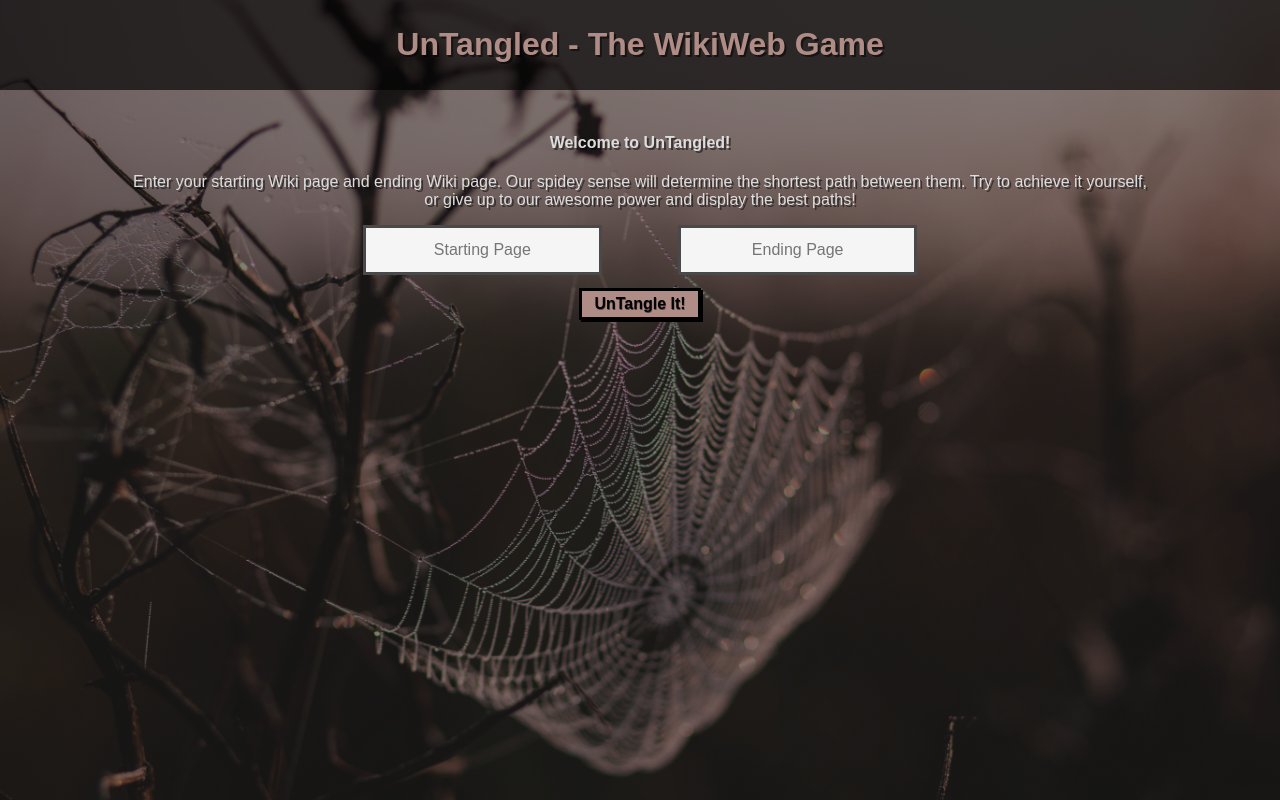
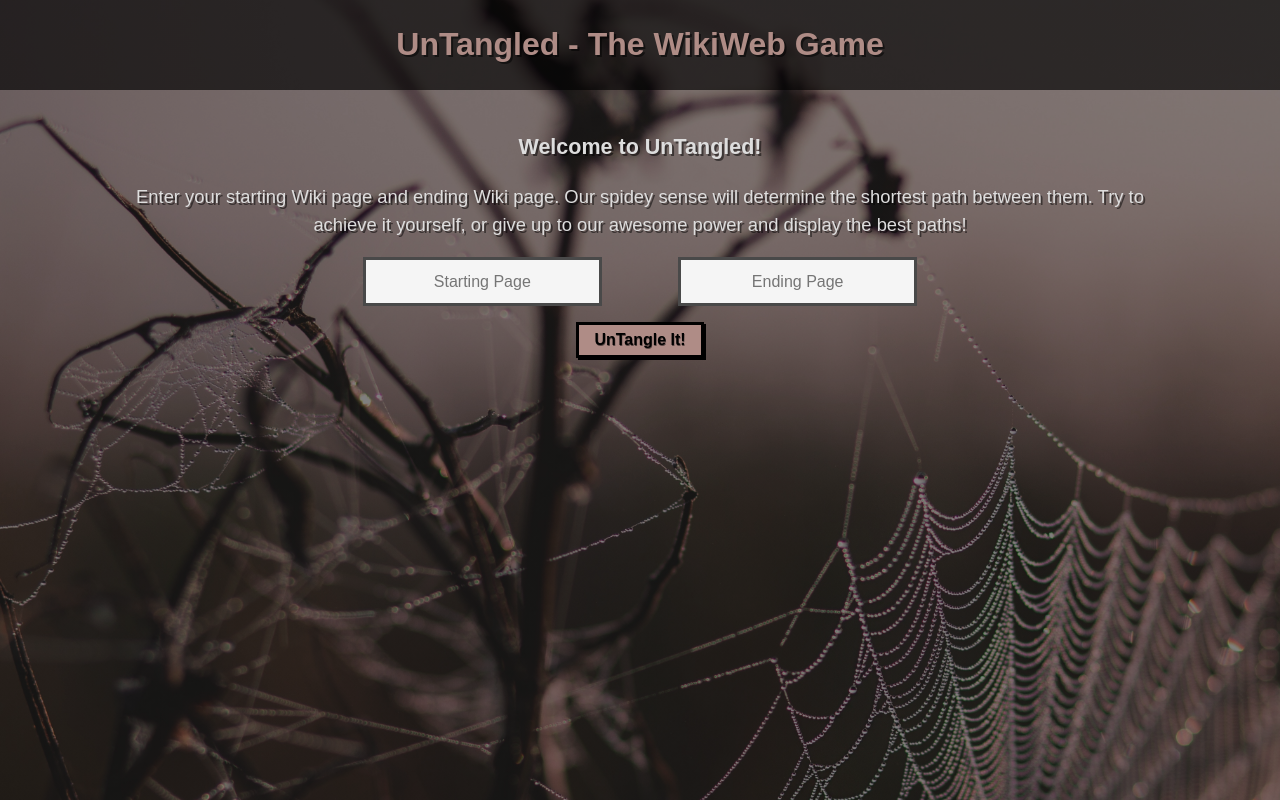
Before and after one commit to karinnainiguez/untangled, a React (Create React App) app: page / in a window 1280 px wide. Shown: the top 800 px of the page. Built offline with nearby package versions, Linux system fonts and the light colour scheme.

Commit message:
more styles

```diff
--- a/src/App.css
+++ b/src/App.css
@@ -30,6 +30,12 @@ body {
       rgba(0, 0, 0, 0.5),
       rgba(0, 0, 0, 0.5)
     ), url('webpic.jpg');
-  height: 100vh;
+  height: 100%;
+  min-height: 100vw;
   background-size: cover;
 }
+
+.intro {
+  line-height: 1.5em;
+  font-size: 115%;
+}
--- a/src/Components/Intro.js
+++ b/src/Components/Intro.js
@@ -3,8 +3,8 @@ import PropTypes from 'prop-types';
 
 const Intro = (props) => {
 	return(
-		<div className={props.className} >
-			<h4>Welcome to UnTangled!</h4>
+		<div className={`intro ${props.className}`} >
+			<h3>Welcome to UnTangled!</h3>
 			<p>
 				Enter your starting Wiki page and
 				ending Wiki page.  Our spidey sense
--- a/src/Components/ResultSummary.js
+++ b/src/Components/ResultSummary.js
@@ -14,7 +14,7 @@ class ResultSummary extends Component {
 	render(){
 		let show;
 		if (this.props.paths) {
-			show = <h3>We Found {this.props.paths.length} paths from {this.props.startPage} to {this.props.endPage}</h3>
+			show = <h3>We Found {this.props.paths.length} optimal paths from {this.props.startPage} to {this.props.endPage}</h3>
 		}
 
 		return (
--- a/src/Components/Results.css
+++ b/src/Components/Results.css
@@ -25,7 +25,7 @@
 .page-link {
   color: black;
   text-decoration: none;
-  text-shadow: 1px 1px rgba(0,0,0,0.4);
+  text-shadow: none;
 }
 
 .page-link:hover {
--- a/src/Components/SearchForm.css
+++ b/src/Components/SearchForm.css
@@ -14,7 +14,8 @@
 
 .button {
   margin: 1vw;
-  padding: 0.5vh 1vw;
+  padding: 0.7vh 1.2vw;
+  margin: 2vh;
   font-weight: bold;
   background-color: #AF8C86;
   color: black;
```
